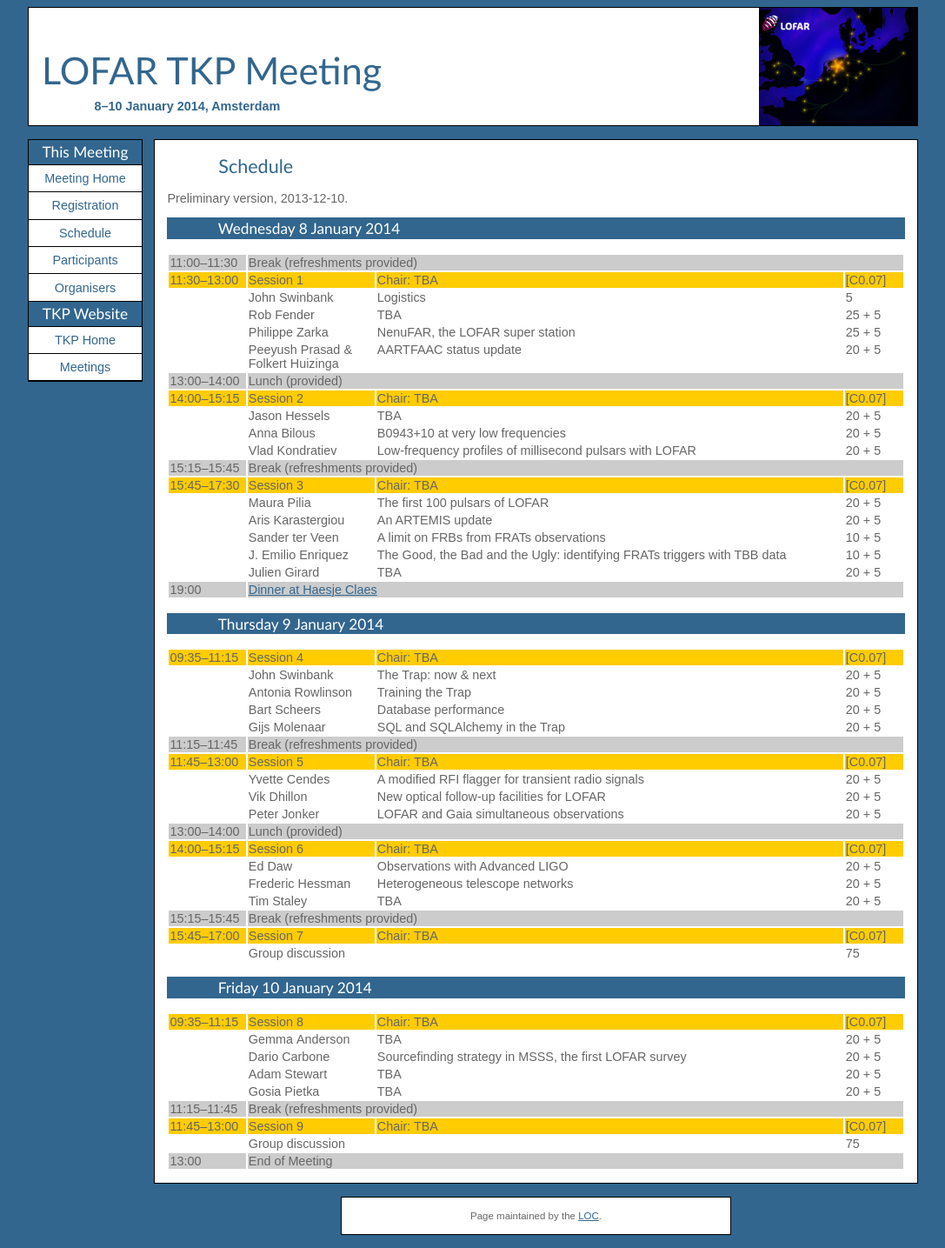
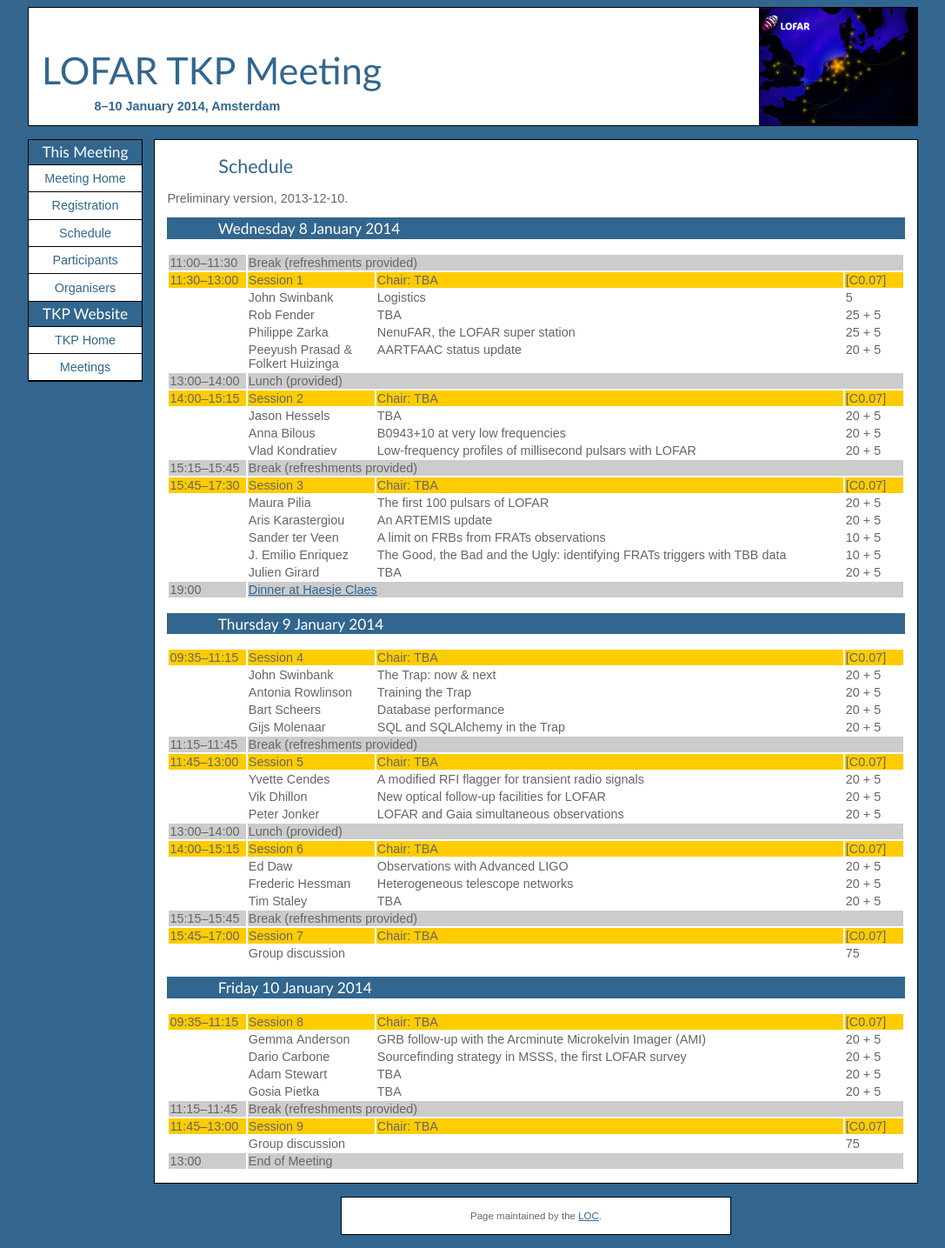
Before and after one commit to transientskp/transientskp.github.com, a Jekyll site: the page built from meetings/2014-01/schedule.html, in a window 1280 px wide. Shown: the whole page at 87% size, without its empty margins (96-1183 px from the left). Built offline with Jekyll 4.4.1, drawn with Linux system fonts in a browser that asks for light colours.

Commit message:
Title for Gemma's talk

```diff
--- a/meetings/2014-01/schedule.html
+++ b/meetings/2014-01/schedule.html
@@ -311,7 +311,7 @@
   <tr style="vertical-align: top;">
     <td></td>
     <td style="width:10em;">Gemma&nbsp;Anderson</td>
-    <td>TBA</td>
+    <td>GRB follow-up with the Arcminute Microkelvin Imager (AMI)</td>
     <td style="width:3em;"></td>
     <td>20 + 5</td>
   </tr>
```
